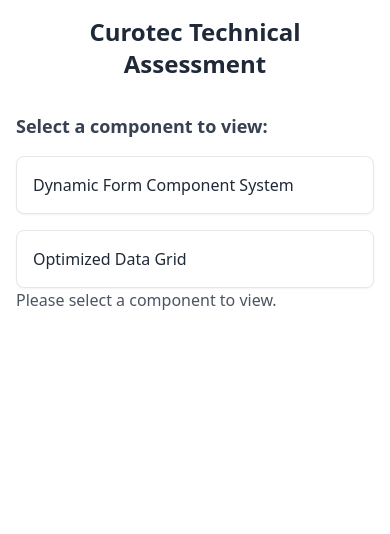
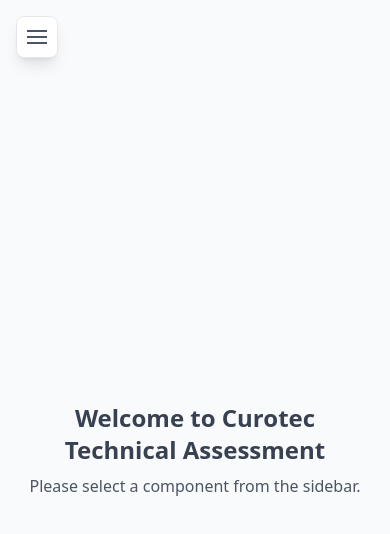
Before and after one commit to rrgomide/curotec-react-typescript, a React (Vite) app: page / in a window 390 px wide. Shown: the top 534 px of the page. Built offline with nearby package versions, Linux system fonts and the light colour scheme.

Commit message:
Implement responsive sidebar navigation with hamburger menu and component selection functionality in App component

```diff
--- a/src/App.tsx
+++ b/src/App.tsx
@@ -1,13 +1,94 @@
 import { useState, type JSXElementConstructor } from 'react'
 import { cn } from './utils/cn'
 
-function Main({ children }: { children: React.ReactNode }) {
-  return <main className="p-4 h-full w-full max-w-4xl mx-auto">{children}</main>
+function HamburgerIcon({ isOpen }: { isOpen: boolean }) {
+  return (
+    <div className="w-6 h-6 flex flex-col justify-center items-center">
+      <span
+        className={cn(
+          'block w-5 h-0.5 bg-gray-600 dark:bg-gray-300 transition-all duration-300 origin-center',
+          isOpen && 'rotate-45 translate-y-1.5'
+        )}
+      />
+      <span
+        className={cn(
+          'block w-5 h-0.5 bg-gray-600 dark:bg-gray-300 mt-1 transition-all duration-300',
+          isOpen && 'opacity-0'
+        )}
+      />
+      <span
+        className={cn(
+          'block w-5 h-0.5 bg-gray-600 dark:bg-gray-300 mt-1 transition-all duration-300 origin-center',
+          isOpen && '-rotate-45 -translate-y-1.5'
+        )}
+      />
+    </div>
+  )
+}
+
+function MainContainer({ children }: { children: React.ReactNode }) {
+  return <main className="h-screen w-full flex">{children}</main>
+}
+
+function HamburgerMenu({
+  isOpen,
+  onClick,
+}: {
+  isOpen: boolean
+  onClick: () => void
+}) {
+  return (
+    <button
+      onClick={onClick}
+      className={cn(
+        'lg:hidden fixed top-4 z-50 p-2 bg-white dark:bg-gray-800 rounded-lg shadow-lg border border-gray-200 dark:border-gray-700 transition-all duration-300',
+        isOpen ? 'left-64' : 'left-4'
+      )}
+      aria-label="Toggle menu"
+    >
+      <HamburgerIcon isOpen={isOpen} />
+    </button>
+  )
+}
+
+function Sidebar({
+  children,
+  isOpen,
+}: {
+  children: React.ReactNode
+  isOpen: boolean
+}) {
+  return (
+    <>
+      {/* Mobile overlay */}
+      {isOpen && (
+        <div className="lg:hidden fixed inset-0 bg-black bg-opacity-50 z-40" />
+      )}
+
+      {/* Sidebar */}
+      <aside
+        className={cn(
+          'fixed lg:static inset-y-0 left-0 z-40 w-80 bg-white dark:bg-gray-800 border-r border-gray-200 dark:border-gray-700 p-6 overflow-y-auto transform transition-transform duration-300 ease-in-out',
+          isOpen ? 'translate-x-0' : '-translate-x-full lg:translate-x-0'
+        )}
+      >
+        {children}
+      </aside>
+    </>
+  )
+}
+
+function Content({ children }: { children: React.ReactNode }) {
+  return (
+    <div className="flex-1 p-6 lg:p-6 pt-20 lg:pt-6 overflow-y-auto bg-gray-50 dark:bg-gray-900">
+      {children}
+    </div>
+  )
 }
 
 function MainTitle({ children }: { children: React.ReactNode }) {
   return (
-    <h1 className="text-2xl sm:text-3xl md:text-4xl font-bold text-center text-gray-800 dark:text-white mb-8">
+    <h1 className="text-xl font-bold text-gray-800 dark:text-white mb-6">
       {children}
     </h1>
   )
@@ -26,13 +107,19 @@
     <button
       type="button"
       className={cn(
-        'w-full p-4 text-left bg-white dark:bg-gray-800 rounded-lg border border-gray-200 dark:border-gray-700 hover:bg-gray-50 dark:hover:bg-gray-700 transition-colors duration-200 shadow-sm hover:shadow-md',
-        isSelected && 'bg-gray-50 dark:bg-gray-700',
+        'w-full p-3 text-left bg-white dark:bg-gray-800 rounded-lg border border-gray-200 dark:border-gray-700 hover:bg-gray-50 dark:hover:bg-gray-700 transition-colors duration-200 shadow-sm hover:shadow-md',
+        isSelected &&
+          'bg-blue-50 dark:bg-blue-900/20 border-blue-300 dark:border-blue-600',
         'focus:outline-none focus:ring-2 focus:ring-blue-500 focus:ring-offset-2'
       )}
       onClick={onClick}
     >
-      <span className="text-gray-800 dark:text-white font-medium">
+      <span
+        className={cn(
+          'text-gray-800 dark:text-white font-medium',
+          isSelected && 'text-blue-700 dark:text-blue-300'
+        )}
+      >
         {children}
       </span>
     </button>
@@ -43,6 +130,8 @@
   'Dynamic Form Component System',
   'Optimized Data Grid',
 ] as const
+
+type AvailableComponents = (typeof availableComponents)[number]
 
 const DynamicFormComponent = () => {
   return (
@@ -73,47 +162,91 @@
 }
 
 const allComponents: Record<
-  (typeof availableComponents)[number],
+  AvailableComponents,
   React.ReactElement<unknown, string | JSXElementConstructor<unknown>>
 > = {
   'Dynamic Form Component System': <DynamicFormComponent />,
   'Optimized Data Grid': <OptimizedDataGrid />,
 }
 
+function Components({
+  availableComponents,
+  selectedComponent,
+  onComponentSelect,
+  closeSidebar,
+}: {
+  availableComponents: readonly AvailableComponents[]
+  selectedComponent: AvailableComponents | null
+  onComponentSelect: (component: AvailableComponents) => void
+  closeSidebar: () => void
+}) {
+  return (
+    <div className="space-y-3">
+      <h2 className="text-sm font-semibold text-gray-700 dark:text-gray-300 mb-3">
+        Select a component:
+      </h2>
+
+      <div className="space-y-2">
+        {availableComponents.map(componentName => (
+          <MainButton
+            key={componentName}
+            onClick={() => {
+              onComponentSelect(componentName)
+              closeSidebar() // Close sidebar on mobile after selection
+            }}
+            isSelected={selectedComponent === componentName}
+          >
+            {componentName}
+          </MainButton>
+        ))}
+      </div>
+    </div>
+  )
+}
+
+function Info() {
+  return (
+    <div className="flex items-center justify-center h-full">
+      <div className="text-center">
+        <h2 className="text-2xl font-semibold text-gray-700 dark:text-gray-300 mb-2">
+          Welcome to Curotec Technical Assessment
+        </h2>
+        <p className="text-gray-600 dark:text-gray-400">
+          Please select a component from the sidebar.
+        </p>
+      </div>
+    </div>
+  )
+}
+
 export default function App() {
   const [selectedComponent, setSelectedComponent] = useState<
     (typeof availableComponents)[number] | null
   >(null)
+  const [isSidebarOpen, setIsSidebarOpen] = useState(false)
+  const closeSidebar = () => setIsSidebarOpen(false)
 
   return (
-    <Main>
-      <MainTitle>Curotec Technical Assessment</MainTitle>
+    <MainContainer>
+      <HamburgerMenu
+        isOpen={isSidebarOpen}
+        onClick={() => setIsSidebarOpen(!isSidebarOpen)}
+      />
 
-      <div className="space-y-4">
-        <h2 className="text-lg font-semibold text-gray-700 dark:text-gray-300 mb-4">
-          Select a component to view:
-        </h2>
+      <Sidebar isOpen={isSidebarOpen}>
+        <MainTitle>Curotec Technical Assessment</MainTitle>
 
-        <div className="grid gap-4">
-          {availableComponents.map(componentName => (
-            <MainButton
-              key={componentName}
-              onClick={() => setSelectedComponent(componentName)}
-              isSelected={selectedComponent === componentName}
-            >
-              {componentName}
-            </MainButton>
-          ))}
-        </div>
-      </div>
+        <Components
+          availableComponents={availableComponents}
+          selectedComponent={selectedComponent}
+          onComponentSelect={setSelectedComponent}
+          closeSidebar={closeSidebar}
+        />
+      </Sidebar>
 
-      {selectedComponent ? (
-        allComponents[selectedComponent]
-      ) : (
-        <p className="text-gray-600 dark:text-gray-300">
-          Please select a component to view.
-        </p>
-      )}
-    </Main>
+      <Content>
+        {selectedComponent ? allComponents[selectedComponent] : <Info />}
+      </Content>
+    </MainContainer>
   )
 }
```
